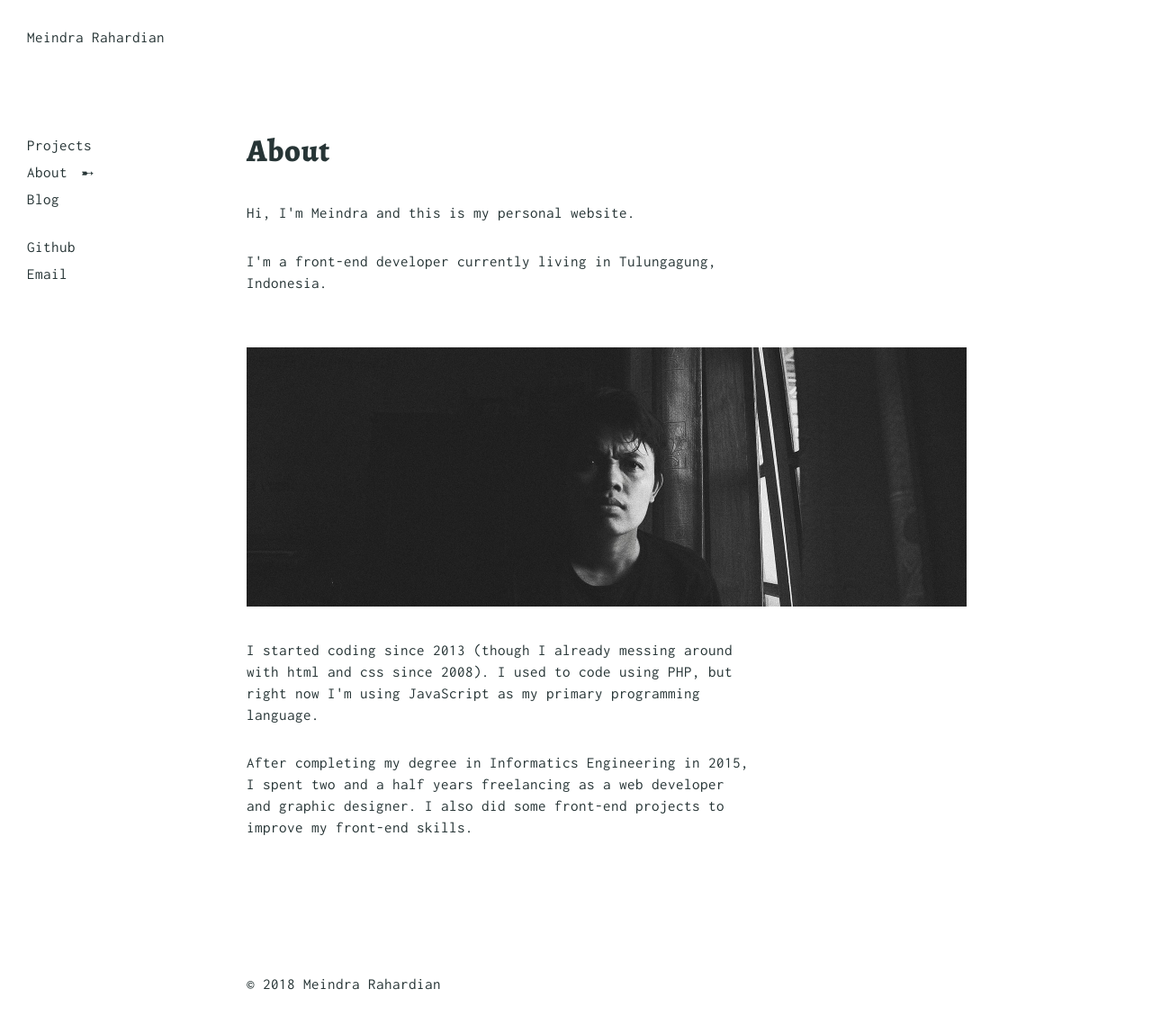
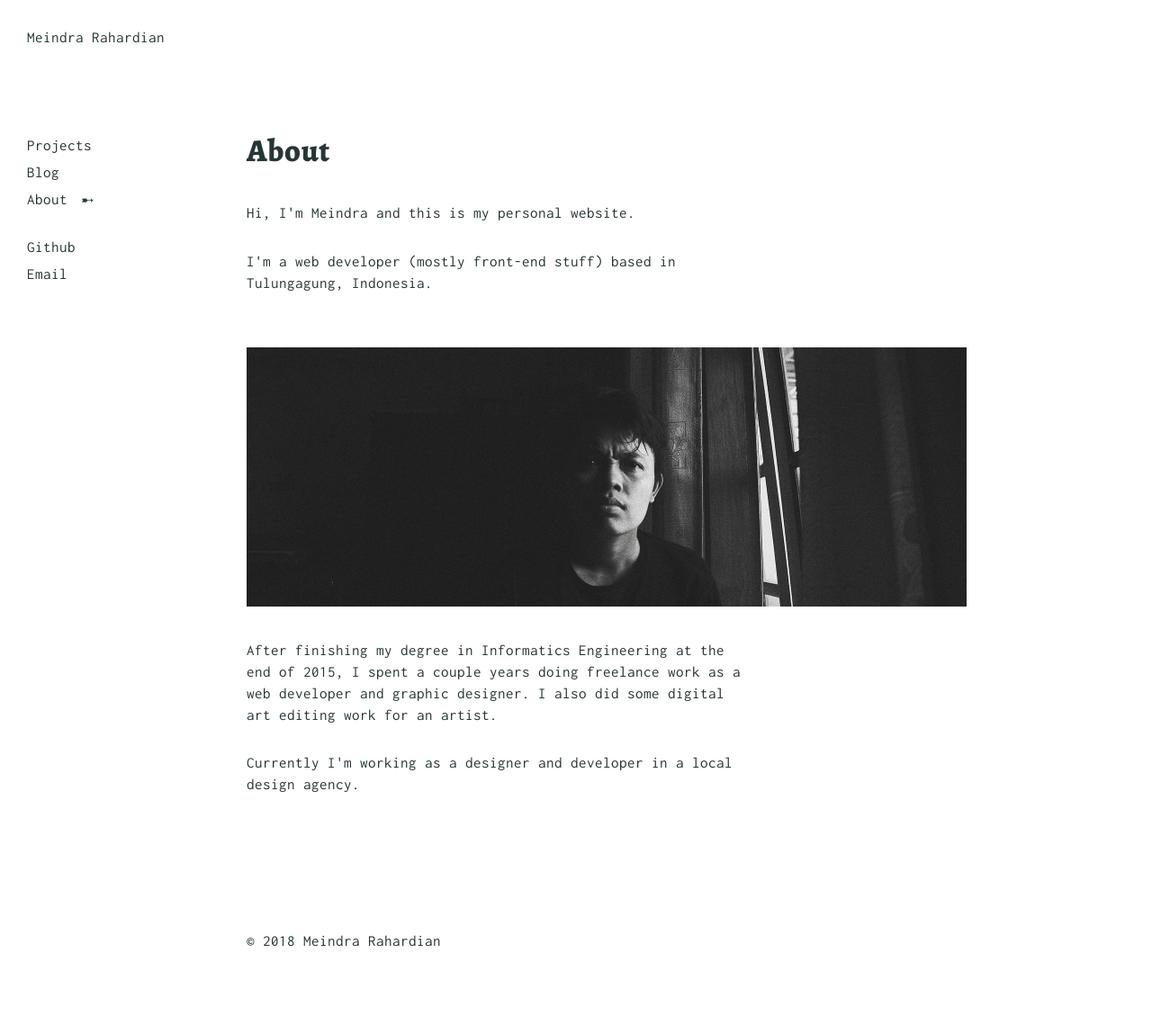
Before and after one commit to meindra/me, a Jekyll site: the page built from about.html, in a window 1280 px wide and 1165 px high. Shown: the top 1139 px of the window at 90% size. Built offline with Jekyll 4.4.1, drawn with Linux system fonts in a browser that asks for light colours.

Commit message:
Modified the about page

```diff
--- a/_includes/nav.html
+++ b/_includes/nav.html
@@ -4,10 +4,10 @@
         <a href="{{ site.baseurl }}/" {% if page.url=='/' %} class="active" {% endif %}>Projects</a>
       </li>
       <li>
-        <a href="{{ site.baseurl }}/about" {% if page.url=='/about/' %} class="active" {% endif %}>About</a>
+        <a href="{{ site.baseurl }}/blog" {% if page.url=='/blog/' or page.is_post %} class="active" {% endif %}>Blog</a>
       </li>
       <li>
-        <a href="{{ site.baseurl }}/blog" {% if page.url=='/blog/' or page.is_post %} class="active" {% endif %}>Blog</a>
+        <a href="{{ site.baseurl }}/about" {% if page.url=='/about/' %} class="active" {% endif %}>About</a>
       </li>
       <br>
     </ul>
--- a/about.html
+++ b/about.html
@@ -5,7 +5,7 @@ permalink: /about/
 ---
 
 <p>Hi, I'm Meindra and this is my personal website.</p>
-<p>I'm a front-end developer currently living in Tulungagung, Indonesia.</p>
-<img src="/images/about.jpg" alt="">
-<p>I started coding since 2013 (though I already messing around with html and css since 2008). I used to code using PHP, but right now I'm using JavaScript as my primary programming language.</p>
-<p>After completing my degree in Informatics Engineering in 2015, I spent two and a half years freelancing as a web developer and graphic designer. I also did some front-end projects to improve my front-end skills.</p>
+<p>I'm a web developer (mostly front-end stuff) based in Tulungagung, Indonesia.</p>
+<img src="/images/about.jpg">
+<p>After finishing my degree in Informatics Engineering at the end of 2015, I spent a couple years doing freelance work as a web developer and graphic designer. I also did some digital art editing work for an artist.</p>
+<p>Currently I'm working as a designer and developer in a local design agency.</p>
```
